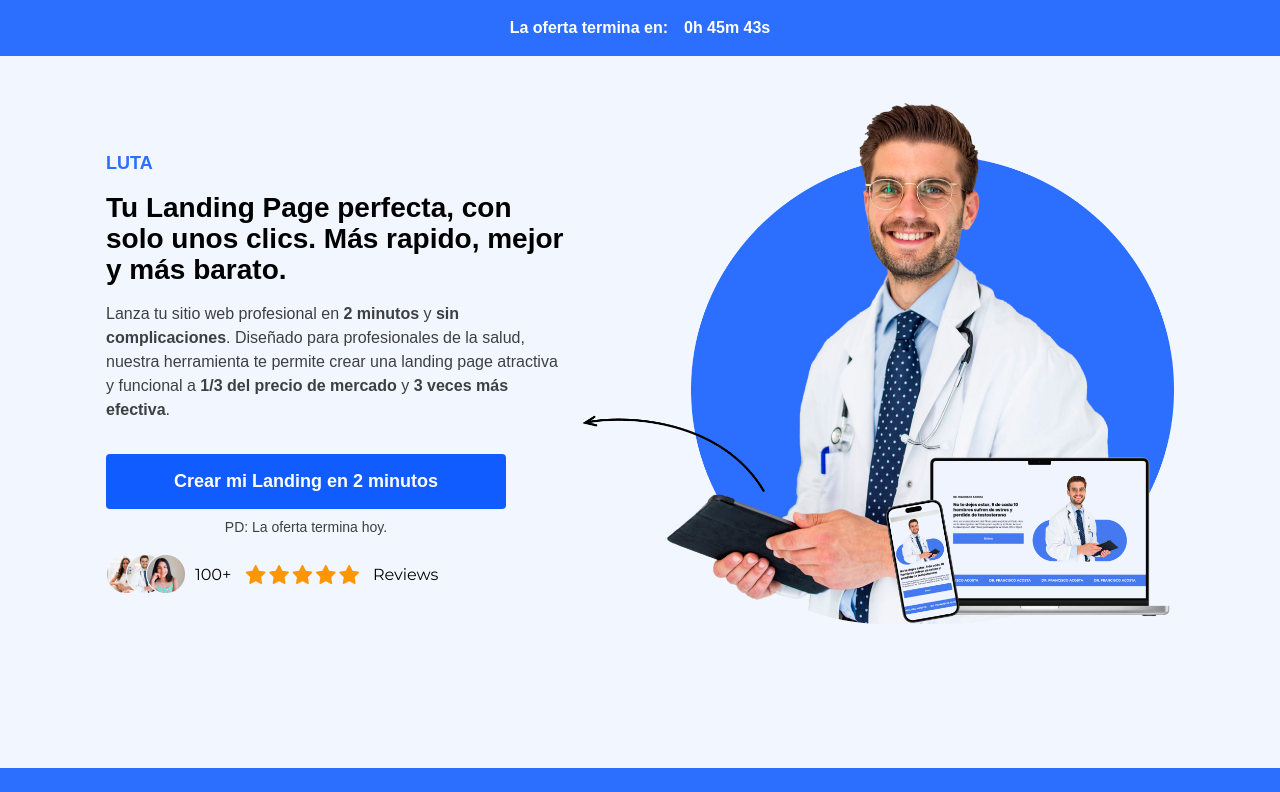
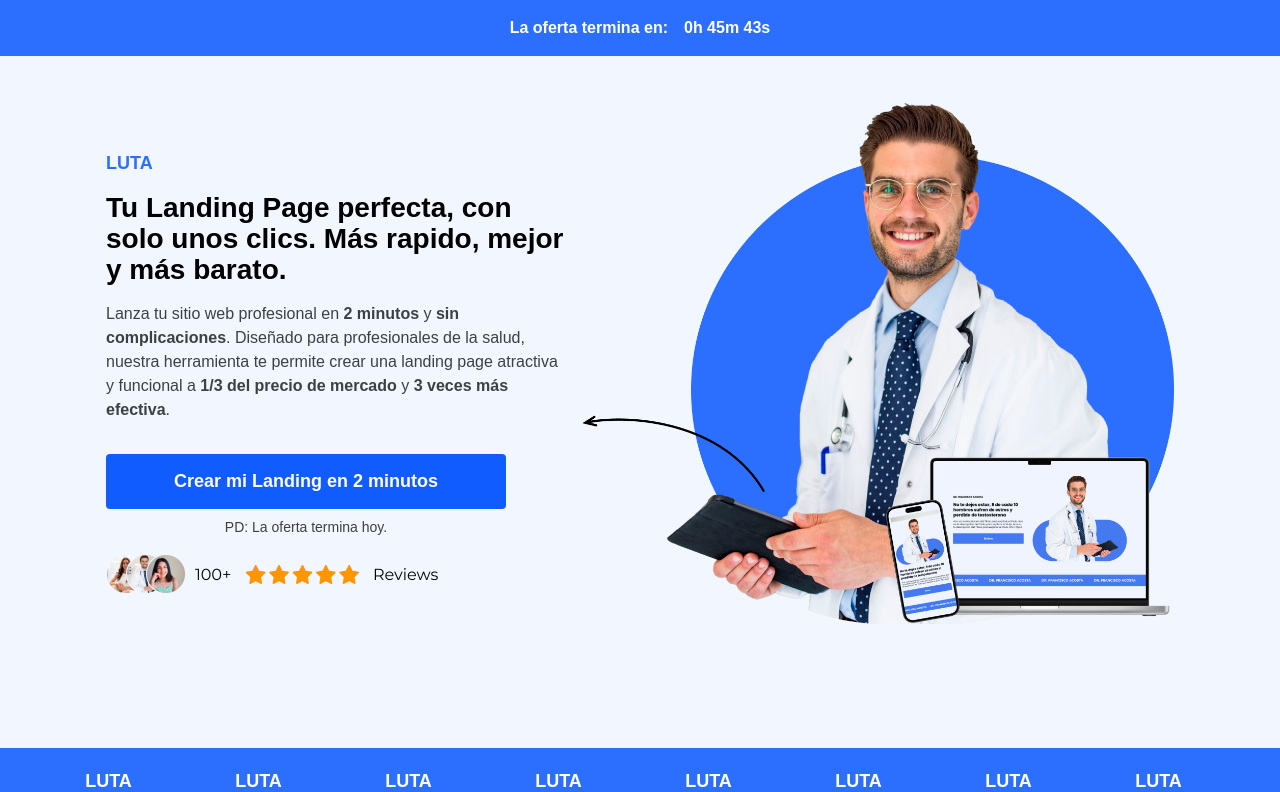
Before and after one commit to JTM-programming/JTMIA, a Next.js app: page / in a window 1280 px wide. Shown: the top 792 px of the page. Built offline with nearby package versions, Linux system fonts and the light colour scheme; no server answers.

Commit message:
Supabase

```diff
--- a/app/components/sections/Hero.tsx
+++ b/app/components/sections/Hero.tsx
@@ -3,7 +3,7 @@ import CustomButton from '@/app/components/CustomButton'
 
 const Hero = () => {
   return (
-    <section className="py-[80px] pt-[20px] md:pb-[100px]">
+    <section className="py-[60px] pt-[20px] md:pb-[80px]">
       <div className="jtm-container">
         <div className="flex items-center flex-col-reverse md:flex-row gap-[16px]">
           <div className="max-w-full w-[700px]">
--- a/app/create-landing-page/page.tsx
+++ b/app/create-landing-page/page.tsx
@@ -114,7 +114,7 @@ export default function CreateLanding() {
 							El color de textos debe ser lo más opuesto posible al color de fondo para que los textos sean altamente legibles.
 						</p>
 					</label>
-					<label className='block mt-4'>
+					<label className='block my-4'>
 						<span className='block'>Selecciona el color para botones:</span>
 						<div className="flex gap-4 my-2">
 							<input className="size-[60px] cursor-pointer" type="color" id="button" name="button" value="#cc0000" />
```
